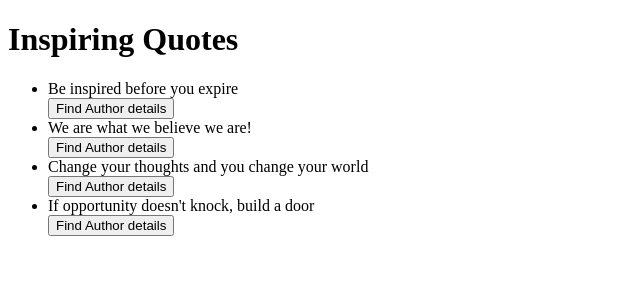
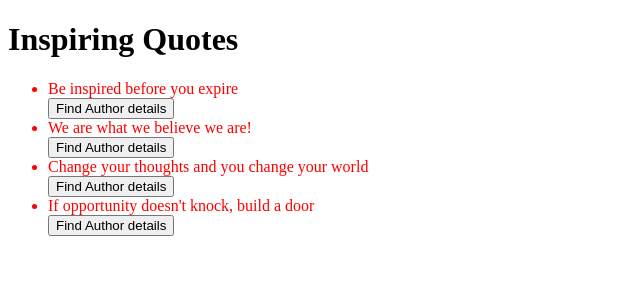
Before and after one commit to virginiah894/Quotes, an Angular app: page / in a window 1280 px wide. Shown: the top 300 px of the page, without its empty margins (0-640 px from the left). Built offline with nearby package versions, Linux system fonts and the light colour scheme.

Commit message:
add attribute on the directive

```diff
--- a/src/app/highlight.directive.ts
+++ b/src/app/highlight.directive.ts
@@ -1,10 +1,12 @@
-import { Directive } from '@angular/core';
+import { Directive, ElementRef } from '@angular/core';
 
 @Directive({
   selector: '[appHighlight]'
 })
 export class HighlightDirective {
 
-  constructor() { }
+  constructor(private elem:ElementRef) {
+    this.elem.nativeElement.style.color="red";
+  }
 
 }
--- a/src/app/quote/quote.component.html
+++ b/src/app/quote/quote.component.html
@@ -2,7 +2,7 @@
     <h1>Inspiring Quotes</h1>
     <ul>
       <div *ngFor="let quote of quotes;let q=index">
-        <li>
+        <li appHighlight >
       {{ quote.name}}
         </li>
         <button (click)="toggleDetails(q)">Find Author details</button>
```
